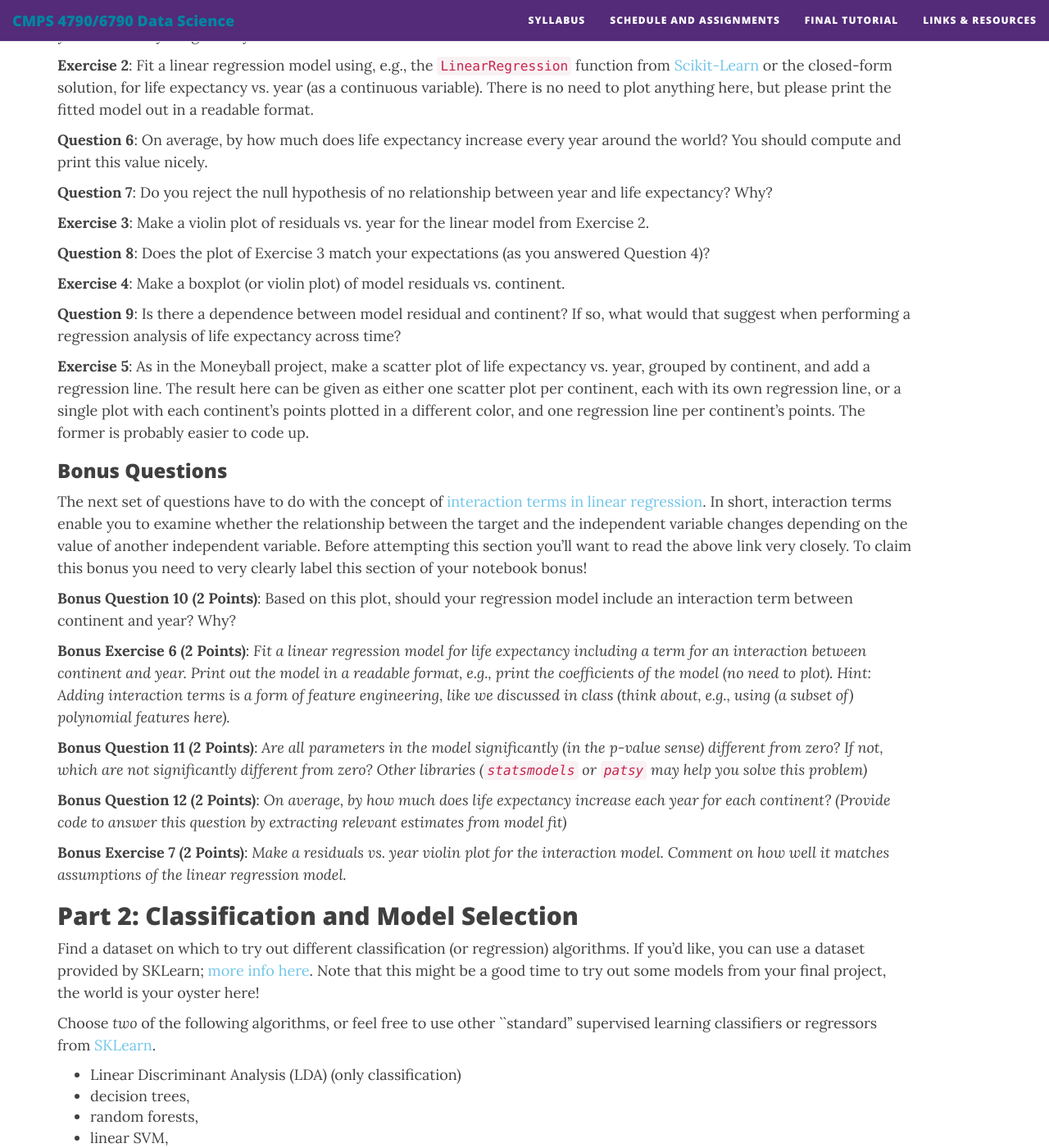
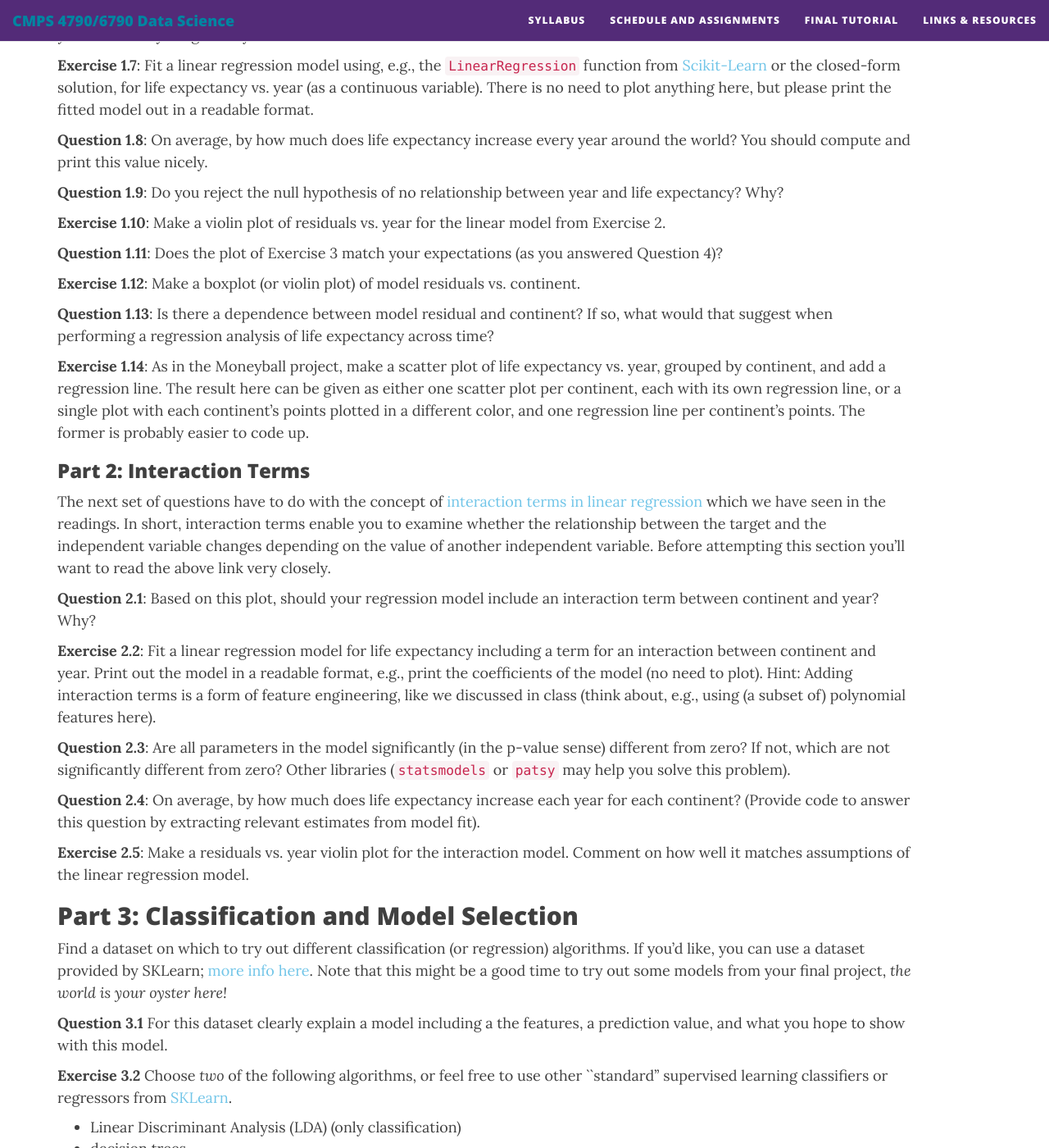
Before and after one commit to nmattei/cmps6790, a Jekyll site: the page built from _projects/Project3/Project3.md, in a window 1280 px wide and 1400 px high, scrolled down 2312 px. Shown: the whole window at 82% size. Built offline with Jekyll 4.4.1, drawn with Linux system fonts in a browser that asks for light colours; nearby versions of some CDN libraries; some of the changed text lies outside the part shown.

Commit message:
Project 3 rubric updated

```diff
--- a/_projects/Project3/Project3.md
+++ b/_projects/Project3/Project3.md
@@ -8,7 +8,7 @@ published: true
 # Project 3: GapMinder Data
 
 * **Posted:** November 6, 2023
-* **Last Revision:** November 6, 2023
+* **Last Revision:** July 11, 2023
 
 For this project you will practice and experiment linear regression using data from [gapminder.org]("http://gapminder.org"). We recommend spending a little time looking at material there, it is quite an informative site.
 
@@ -39,9 +39,9 @@ data.head()
 
 For Part 1 you will explore how life expectancy has changed over 50 years across the world, and how economic measures like gross domestic product (GDP) are related to it. Note that for all questions you should have a cell in your notebook that answers that question along with the required plots.
 
-**Exercise 1**: Make a scatter plot of life expectancy across time.
+**Exercise 1.1**: Make a scatter plot of life expectancy across time.
 
-**Question 1**: Is there a general trend (e.g., increasing or decreasing) for life expectancy across time? Is this trend linear? (answering this qualitatively from the plot, you will do a statistical analysis of this question shortly)
+**Question 1.2**: Is there a general trend (e.g., increasing or decreasing) for life expectancy across time? Is this trend linear? (answering this qualitatively from the plot, you will do a statistical analysis of this question shortly)
 
 A slightly different way of making the same plot is looking at the distribution of life expectancy across countries as it changes over time:
 
@@ -61,56 +61,58 @@ This type of plot is called a <em>violin plot</em>, and it displays the distribu
 
 Note that in order for the example code above, you will have to wrangle the data using Pandas. The way I did it was to create an array for each year, storing the Life Expectancy values for that year, then collected those arrays into a list: `life_exp_per_year`. It's not the only way of doing it, but it's how I first thought of it.
 
-**Question 2**: How would you describe the distribution of life expectancy across countries for individual years? Is it skewed, or not? Unimodal or not? Symmetric around it’s center?
+**Question 1.3**: How would you describe the distribution of life expectancy across countries for individual years? Is it skewed, or not? Unimodal or not? Symmetric around it’s center?
 
 Based on the Violin plot you made, consider the following questions.
 
-**Question 3**: Suppose I fit a linear regression model of life expectancy vs. year (treating it as a continuous variable), and test for a relationship between year and life expectancy, will you reject the null hypothesis of no relationship? (do this without fitting the model yet. I am testing your intuition. Just write out the answer.)
+**Question 1.4**: Suppose I fit a linear regression model of life expectancy vs. year (treating it as a continuous variable), and test for a relationship between year and life expectancy, will you reject the null hypothesis of no relationship? (do this without fitting the model yet. I am testing your intuition. Just write out the answer.)
 
 The next set of questions ask you to reason about the *residuals* of a model. You can learn more about [residuals](https://www.khanacademy.org/math/statistics-probability/describing-relationships-quantitative-data/regression-library/a/introduction-to-residuals) here from Khan Academy, but in a nutshell residuals are the errors in every prediction that you make. Specifically, NIST says that ``Residuals are estimates of experimental error obtained by subtracting the observed responses from the predicted responses.
 The predicted response is calculated from the chosen model, after all the unknown model parameters have been estimated from the experimental data.'' You should have a read of the [NIST Residuals Article Here](https://www.itl.nist.gov/div898/handbook/pri/section2/pri24.htm).
 
 Now we don't want to add these up, because they might cancel each other out, but looking at a plot of the residuals can help us understand *where* our model is making errors. In fact, there are some handy [SciKit Functions for this](https://scikit-learn.org/stable/modules/generated/sklearn.metrics.PredictionErrorDisplay.html)!
 
-**Question 4**: What would a violin plot of residuals from the linear model in Question 3 vs. year look like? (Again, don’t do the analysis yet, answer this intuitively).
+**Question 1.5**: What would a violin plot of residuals from the linear model in Question 1.3 vs. year look like? (Again, don’t do the analysis yet, answer this intuitively).
 
-**Question 5**: According to the assumptions of the linear regression model, what *should* that violin plot look like?  That is, consider the assumptions the linear regression model you used assumes (e.g., about noise, about input distributions, etc); do you think everything is okay?
+**Question 1.6**: According to the assumptions of the linear regression model, what *should* that violin plot look like?  That is, consider the assumptions the linear regression model you used assumes (e.g., about noise, about input distributions, etc); do you think everything is okay?
 
-**Exercise 2**: Fit a linear regression model using, e.g., the `LinearRegression` function from [Scikit-Learn](https://scikit-learn.org/stable/modules/generated/sklearn.linear_model.LinearRegression.html) or the closed-form solution, for life expectancy vs. year (as a continuous variable).  There is no need to plot anything here, but please print the fitted model out in a readable format.
+**Exercise 1.7**: Fit a linear regression model using, e.g., the `LinearRegression` function from [Scikit-Learn](https://scikit-learn.org/stable/modules/generated/sklearn.linear_model.LinearRegression.html) or the closed-form solution, for life expectancy vs. year (as a continuous variable).  There is no need to plot anything here, but please print the fitted model out in a readable format.
 
-**Question 6**: On average, by how much does life expectancy increase every year around the world? You should compute and print this value nicely.
+**Question 1.8**: On average, by how much does life expectancy increase every year around the world? You should compute and print this value nicely.
 
-**Question 7**: Do you reject the null hypothesis of no relationship between year and life expectancy? Why?
+**Question 1.9**: Do you reject the null hypothesis of no relationship between year and life expectancy? Why?
 
-**Exercise 3**: Make a violin plot of residuals vs. year for the linear model from Exercise 2.
+**Exercise 1.10**: Make a violin plot of residuals vs. year for the linear model from Exercise 2.
 
-**Question 8**: Does the plot of Exercise 3 match your expectations (as you answered Question 4)?
+**Question 1.11**: Does the plot of Exercise 3 match your expectations (as you answered Question 4)?
 
-**Exercise 4**: Make a boxplot (or violin plot) of model residuals vs. continent.
+**Exercise 1.12**: Make a boxplot (or violin plot) of model residuals vs. continent.
 
-**Question 9**: Is there a dependence between model residual and continent? If so, what would that suggest when performing a regression analysis of life expectancy across time?
+**Question 1.13**: Is there a dependence between model residual and continent? If so, what would that suggest when performing a regression analysis of life expectancy across time?
 
-**Exercise 5**: As in the Moneyball project, make a scatter plot of life expectancy vs. year, grouped by continent, and add a regression line.  The result here can be given as either one scatter plot per continent, each with its own regression line, or a single plot with each continent's points plotted in a different color, and one regression line per continent's points.  The former is probably easier to code up.
+**Exercise 1.14**: As in the Moneyball project, make a scatter plot of life expectancy vs. year, grouped by continent, and add a regression line.  The result here can be given as either one scatter plot per continent, each with its own regression line, or a single plot with each continent's points plotted in a different color, and one regression line per continent's points.  The former is probably easier to code up.
 
-### Bonus Questions
+### Part 2: Interaction Terms
 
-The next set of questions have to do with the concept of [interaction terms in linear regression](https://developer.nvidia.com/blog/a-comprehensive-guide-to-interaction-terms-in-linear-regression/). In short, interaction terms enable you to examine whether the relationship between the target and the independent variable changes depending on the value of another independent variable. Before attempting this section you'll want to read the above link very closely. To claim this bonus you need to very clearly label this section of your notebook bonus!
+The next set of questions have to do with the concept of [interaction terms in linear regression](https://developer.nvidia.com/blog/a-comprehensive-guide-to-interaction-terms-in-linear-regression/) which we have seen in the readings. In short, interaction terms enable you to examine whether the relationship between the target and the independent variable changes depending on the value of another independent variable. Before attempting this section you'll want to read the above link very closely.
 
-**Bonus Question 10 (2 Points)**: Based on this plot, should your regression model include an interaction term between continent and year? Why?
+**Question 2.1**: Based on this plot, should your regression model include an interaction term between continent and year? Why?
 
-**Bonus Exercise 6 (2 Points)**: <em>Fit a linear regression model for life expectancy including a term for an interaction between continent and year.  Print out the model in a readable format, e.g., print the coefficients of the model (no need to plot).  Hint: Adding interaction terms is a form of feature engineering, like we discussed in class (think about, e.g., using (a subset of) polynomial features here).</em>
+**Exercise 2.2**: Fit a linear regression model for life expectancy including a term for an interaction between continent and year.  Print out the model in a readable format, e.g., print the coefficients of the model (no need to plot).  Hint: Adding interaction terms is a form of feature engineering, like we discussed in class (think about, e.g., using (a subset of) polynomial features here).
 
-**Bonus Question 11 (2 Points)**: <em>Are all parameters in the model significantly (in the p-value sense) different from zero? If not, which are not significantly different from zero? Other libraries (`statsmodels` or `patsy` may help you solve this problem)</em>
+**Question 2.3**: Are all parameters in the model significantly (in the p-value sense) different from zero? If not, which are not significantly different from zero? Other libraries (`statsmodels` or `patsy` may help you solve this problem).
 
-**Bonus Question 12 (2 Points)**: <em>On average, by how much does life expectancy increase each year for each continent? (Provide code to answer this question by extracting relevant estimates from model fit)</em>
+**Question 2.4**: On average, by how much does life expectancy increase each year for each continent? (Provide code to answer this question by extracting relevant estimates from model fit).
 
-**Bonus Exercise 7 (2 Points)**: <em>Make a residuals vs. year violin plot for the interaction model. Comment on how well it matches assumptions of the linear regression model.</em>
+**Exercise 2.5**: Make a residuals vs. year violin plot for the interaction model. Comment on how well it matches assumptions of the linear regression model.
 
-## Part 2: Classification and Model Selection
+## Part 3: Classification and Model Selection
 
-Find a dataset on which to try out different classification (or regression) algorithms.  If you'd like, you can use a dataset provided by SKLearn; [more info here](https://scikit-learn.org/stable/datasets/toy_dataset.html). Note that this might be a good time to try out some models from your final project, the world is your oyster here!
+Find a dataset on which to try out different classification (or regression) algorithms.  If you'd like, you can use a dataset provided by SKLearn; [more info here](https://scikit-learn.org/stable/datasets/toy_dataset.html). Note that this might be a good time to try out some models from your final project, *the world is your oyster here!*
 
-Choose *two* of the following algorithms, or feel free to use other ``standard'' supervised learning classifiers or regressors from [SKLearn](https://scikit-learn.org/stable/supervised_learning.html).
+**Question 3.1** For this dataset clearly explain a model including a the features, a prediction value, and what you hope to show with this model.
+
+**Exercise 3.2** Choose *two* of the following algorithms, or feel free to use other ``standard'' supervised learning classifiers or regressors from [SKLearn](https://scikit-learn.org/stable/supervised_learning.html).
 * Linear Discriminant Analysis (LDA) (only classification)
 * decision trees,
 * random forests,
@@ -124,7 +126,7 @@ Choose *two* of the following algorithms, or feel free to use other ``standard''
 
 Note: for those algorithms that have hyper-parameters, i.e., all of the above except for LDA, you need to specify in your writeup which model selection procedure you used. Typically this should be with a [Grid Search](https://scikit-learn.org/stable/model_selection.html) over a small set of values.
 
-**Bonus (3 Points)** If you ran 10-fold cross-validation, feel free to run a statistical test such as a paired t-test to further support your performance comparison above.
+**Bonus (5 Points)** Run a 10-fold cross-validation and an appropriate statistical test such as a paired t-test to further support your performance comparison above. Justify your choice of statistical model and the conclusion of your comparison.
 
 ## Submission
 
@@ -134,22 +136,27 @@ All axes in plots should be labeled in an informative manner. Your answers to an
 
 Submit this completed notebook which contains your answers as markdown cells to [Canvas](https://tulane.instructure.com/)
 
-## Grading Rubric
-
+## Grading Rubric (75 Points)
 Note that code that does not work will not be graded and you will receive a 0 for that section.  We reserve the right to deduct points for things like general sloppiness of the notebook, poor labels, unlabeled axes, etc.  You should include markdown cells to break up your notebook and **clearly label** the problems and questions below.
 
 * (5 Points) *Professionalism*: You have used both code comments and markdown cells to professionally and clearly document your work including having a clear and clean notebook; linking to resources and documents; and doing so with code that is reasonable and efficient.
  * (25 Points) Part 1: *Regression Analysis*
-   * (5 Points) Exercise 1 and Question 1: Code and comments are present to generate the violin plots and it is analyzed.
-   * (5 Points) Questions 2 - 5: Questions 2 - 5 are discussed and clearly answered.
-   * (5 Points) Exercise 2 and Questions 6 - 7: Code is present for the linear regression model and questions are clearly answered.
-   * (5 Points) Exercise 3 - 4 and Questions 8 - 9: Code is present to create the two residual plots, explanations of questions are provided.
-   * (5 Points) Exercise 5: A scatter plot is present showing the proper groupings.
-* (20 Points) Part 2: *Classification Analysis*
-  * (5 Points) Data and Model: Data is explained along with the target of prediction and why.
-  * (5 Points) Model 1: Code is present for a first model that is validated using an algorithm.
-  * (5 Points) Model 2: Code is present for a second model and relevant validation is done.
-  * (5 Points) Discussion: A markdown cell is clearly labeled with information as to which model is better, along what metric, and why.
+   * (5 Points) Exercise 1.1 and Question 1.2: Code and comments are present to generate the violin plots and it is analyzed.
+   * (5 Points) Questions 1.4, 1.5, and 1.6: Questions are discussed and clearly answered.
+   * (5 Points) Exercise 1.7 and Questions 1.8 and 1.9: Code is present for the linear regression model and questions are clearly answered.
+   * (5 Points) Exercise 1.10, 1.12 and Questions 1.11, 1.13: Code is present to create the two residual plots, explanations of questions are provided.
+   * (5 Points) Exercise 1.14: A scatter plot is present showing the proper groupings.
+* (20 Points) Part 2: *Interaction Terms*
+  * (2.5 Points) Question 2.1: Answer about interaction terms is clear and correct.
+  * (5 Points) Exercise 2.2: Code is present and interaction term is properly implemented.
+  * (5 Points) Question 2.3: Code and analysis is present to understand if parameters are significant.
+  * (5 Points) Question 2.4: Code and answer about life expectancy are clear and correct.
+  * (2.5 Points) Exercise 2.5: Plot is present, comment about linear regression assumptions is correct.
+* (25 Points) Part 3: *Classification Analysis*
+  * (5 Points) Question 3.1: Data is explained along with the target of prediction and why.
+  * (5 Points) Exercise 3.2 Model 1: Code is present for a first model that is validated using an algorithm.
+  * (5 Points) Exercise 3.2 Model 2: Code is present for a second model and relevant validation is done.
+  * (5 Points) Exercise 3.2 Discussion: A markdown cell is clearly labeled with information as to which model is better, along what metric, and why.
 
 | Full    |    Good |  Okay |   Lacking   |   Poor  | No Marks |
 | : ---- :| : ---- :| : ---- :| : ---- :| : ---- :| : ---- : |
```
